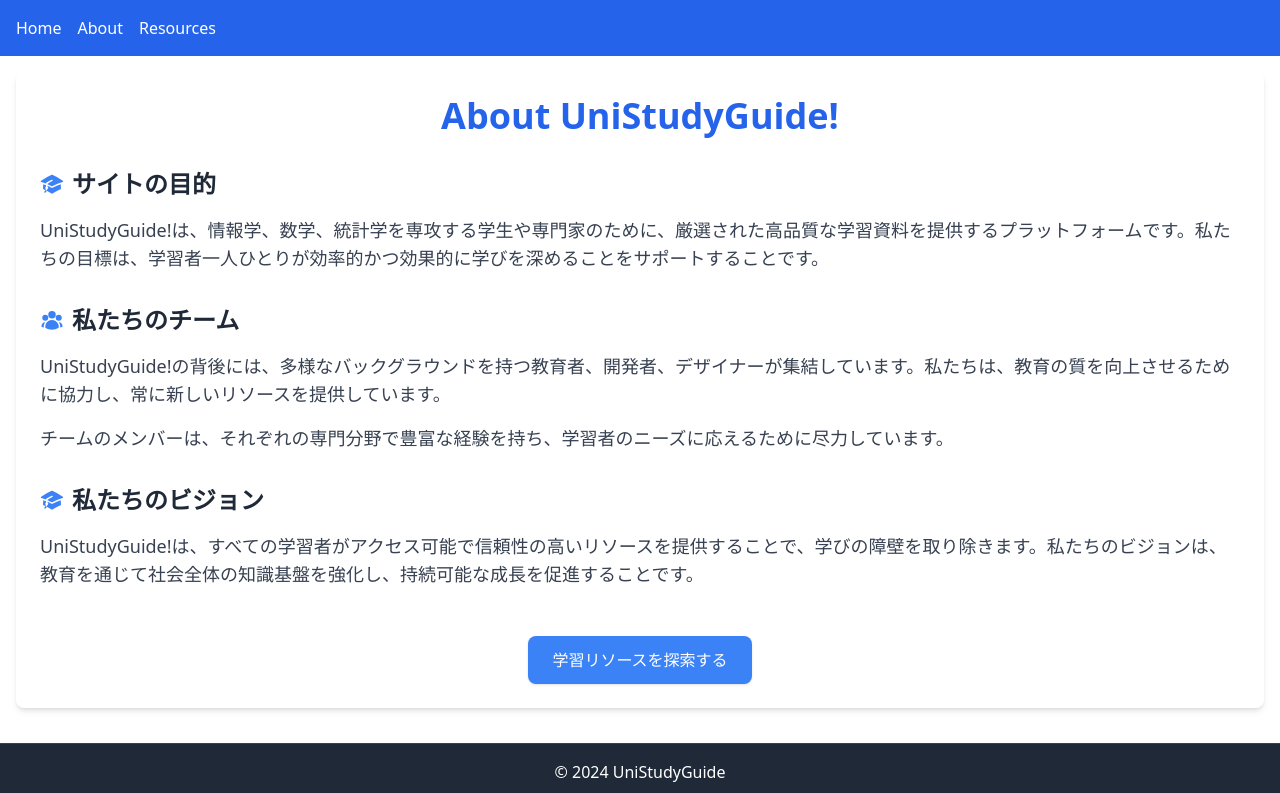
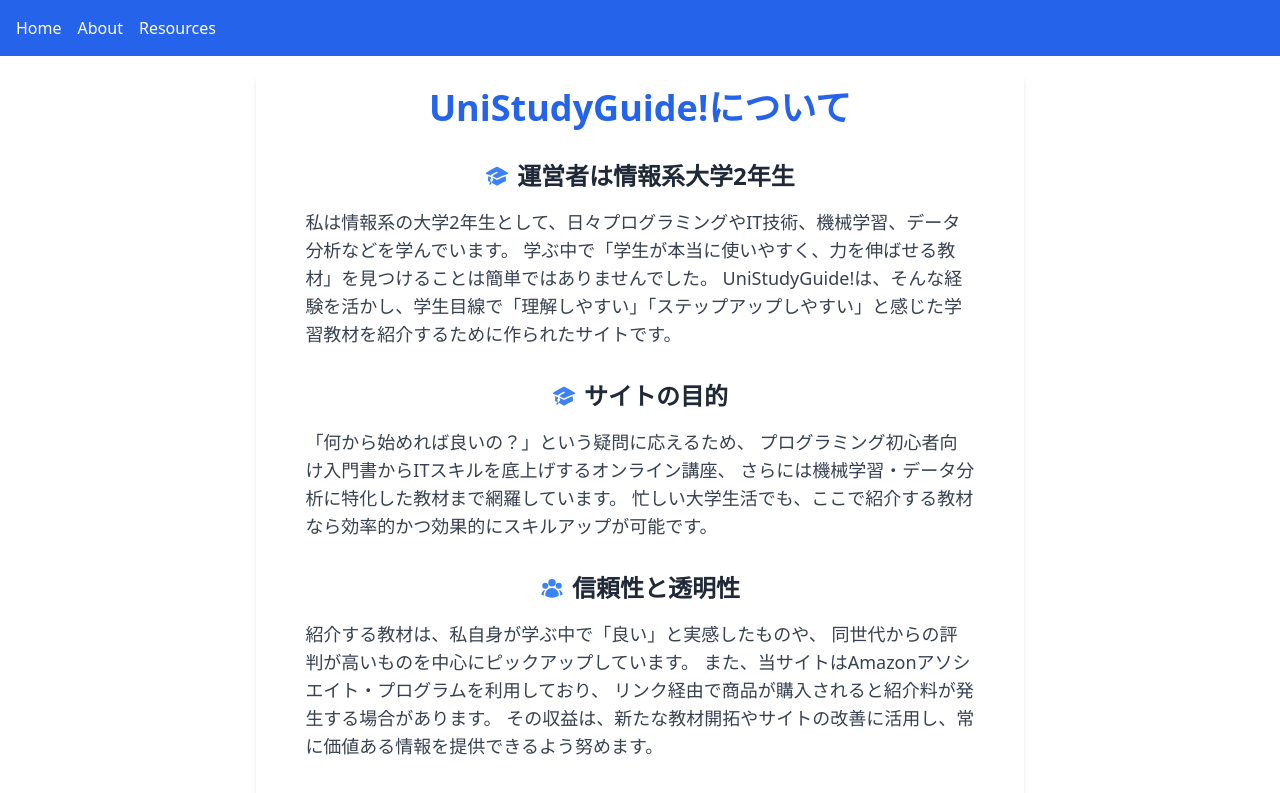
Before and after one commit to soramameen/my-study-app, a React (Vite) app: page /about in a window 1280 px wide. Shown: the top 793 px of the page. Built offline with nearby package versions, Linux system fonts and the light colour scheme.

Commit message:
add about

```diff
--- a/src/pages/About.tsx
+++ b/src/pages/About.tsx
@@ -1,60 +1,82 @@
 // src/pages/About.tsx
 import React from "react";
 import { Link } from "react-router-dom";
-
-import { UserGroupIcon, AcademicCapIcon } from "@heroicons/react/24/solid"; // Heroicons をインポート
+import { UserGroupIcon, AcademicCapIcon } from "@heroicons/react/24/solid";
 
 const About: React.FC = () => {
   return (
-    <div className="container mx-auto p-6 bg-white rounded-lg shadow-md">
+    <div className="container mx-auto p-4 bg-white rounded-lg shadow-md max-w-screen-md">
       {/* 見出し */}
-      <h1 className="text-4xl font-extrabold text-blue-600 text-center mb-8">
-        About UniStudyGuide!
+      <h1 className="text-3xl sm:text-4xl font-extrabold text-blue-600 text-center mb-8">
+        UniStudyGuide!について
       </h1>
 
-      {/* セクション1: サイトの目的 */}
+      {/* 運営者情報とサイト概要 */}
       <div className="mb-8">
-        <h2 className="text-2xl font-semibold text-gray-800 mb-4 flex items-center">
+        <h2 className="text-xl sm:text-2xl font-bold text-gray-800 mb-4 flex items-center justify-center">
+          <AcademicCapIcon className="h-6 w-6 text-blue-500 mr-2" />
+          運営者は情報系大学2年生
+        </h2>
+        <p className="text-base sm:text-lg text-gray-700 leading-relaxed max-w-prose mx-auto">
+          私は情報系の大学2年生として、日々プログラミングやIT技術、機械学習、データ分析などを学んでいます。
+          学ぶ中で「学生が本当に使いやすく、力を伸ばせる教材」を見つけることは簡単ではありませんでした。
+          UniStudyGuide!は、そんな経験を活かし、学生目線で「理解しやすい」「ステップアップしやすい」と感じた学習教材を紹介するために作られたサイトです。
+        </p>
+      </div>
+
+      {/* サイトの目的 */}
+      <div className="mb-8">
+        <h2 className="text-xl sm:text-2xl font-bold text-gray-800 mb-4 flex items-center justify-center">
           <AcademicCapIcon className="h-6 w-6 text-blue-500 mr-2" />
           サイトの目的
         </h2>
-        <p className="text-lg text-gray-700">
-          UniStudyGuide!は、情報学、数学、統計学を専攻する学生や専門家のために、厳選された高品質な学習資料を提供するプラットフォームです。私たちの目標は、学習者一人ひとりが効率的かつ効果的に学びを深めることをサポートすることです。
+        <p className="text-base sm:text-lg text-gray-700 leading-relaxed max-w-prose mx-auto">
+          「何から始めれば良いの？」という疑問に応えるため、
+          プログラミング初心者向け入門書からITスキルを底上げするオンライン講座、
+          さらには機械学習・データ分析に特化した教材まで網羅しています。
+          忙しい大学生活でも、ここで紹介する教材なら効率的かつ効果的にスキルアップが可能です。
         </p>
       </div>
 
-      {/* セクション2: チーム紹介 */}
+      {/* 信頼性と透明性 */}
       <div className="mb-8">
-        <h2 className="text-2xl font-semibold text-gray-800 mb-4 flex items-center">
+        <h2 className="text-xl sm:text-2xl font-bold text-gray-800 mb-4 flex items-center justify-center">
           <UserGroupIcon className="h-6 w-6 text-blue-500 mr-2" />
-          私たちのチーム
+          信頼性と透明性
         </h2>
-        <p className="text-lg text-gray-700 mb-4">
-          UniStudyGuide!の背後には、多様なバックグラウンドを持つ教育者、開発者、デザイナーが集結しています。私たちは、教育の質を向上させるために協力し、常に新しいリソースを提供しています。
-        </p>
-        <p className="text-lg text-gray-700">
-          チームのメンバーは、それぞれの専門分野で豊富な経験を持ち、学習者のニーズに応えるために尽力しています。
+        <p className="text-base sm:text-lg text-gray-700 leading-relaxed max-w-prose mx-auto">
+          紹介する教材は、私自身が学ぶ中で「良い」と実感したものや、
+          同世代からの評判が高いものを中心にピックアップしています。
+          また、当サイトはAmazonアソシエイト・プログラムを利用しており、
+          リンク経由で商品が購入されると紹介料が発生する場合があります。
+          その収益は、新たな教材開拓やサイトの改善に活用し、常に価値ある情報を提供できるよう努めます。
         </p>
       </div>
 
-      {/* セクション3: 私たちのビジョン */}
-      <div>
-        <h2 className="text-2xl font-semibold text-gray-800 mb-4 flex items-center">
-          <AcademicCapIcon className="h-6 w-6 text-blue-500 mr-2" />
-          私たちのビジョン
+      {/* 使用技術スタック */}
+      <div className="mb-8">
+        <h2 className="text-xl sm:text-2xl font-bold text-gray-800 mb-4 text-center">
+          使用している技術について
         </h2>
-        <p className="text-lg text-gray-700">
-          UniStudyGuide!は、すべての学習者がアクセス可能で信頼性の高いリソースを提供することで、学びの障壁を取り除きます。私たちのビジョンは、教育を通じて社会全体の知識基盤を強化し、持続可能な成長を促進することです。
+        <p className="text-base sm:text-lg text-gray-700 leading-relaxed max-w-prose mx-auto">
+          このサイトは、最新のフロントエンド技術を用いて構築しています。
+          メインのフレームワークには、コンポーネント指向で開発しやすい
+          <span className="font-semibold text-blue-600">React</span>を採用。
+          スタイリングにはユーティリティファーストな
+          <span className="font-semibold text-blue-600">Tailwind CSS</span>
+          を利用し、 シンプルかつ統一感のあるデザインを効率的に実現しています。
+          これらの技術により、レスポンシブ対応はもちろん、軽快なパフォーマンスを発揮し、
+          ユーザーが快適に教材を閲覧できる環境を整えています。
         </p>
       </div>
 
       {/* アクションボタン */}
       <div className="flex justify-center mt-12">
         <Link
-          to="/resources"
-          className="bg-blue-500 text-white px-6 py-3 rounded-lg shadow hover:bg-blue-600 transition-colors duration-300 text-center"
+          to="/resources/all"
+          className="bg-blue-500 text-white px-6 py-3 rounded-lg shadow hover:bg-blue-600 transition-colors duration-300 text-center text-base sm:text-lg"
         >
-          学習リソースを探索する
+          教材一覧をみる
         </Link>
       </div>
     </div>
```
